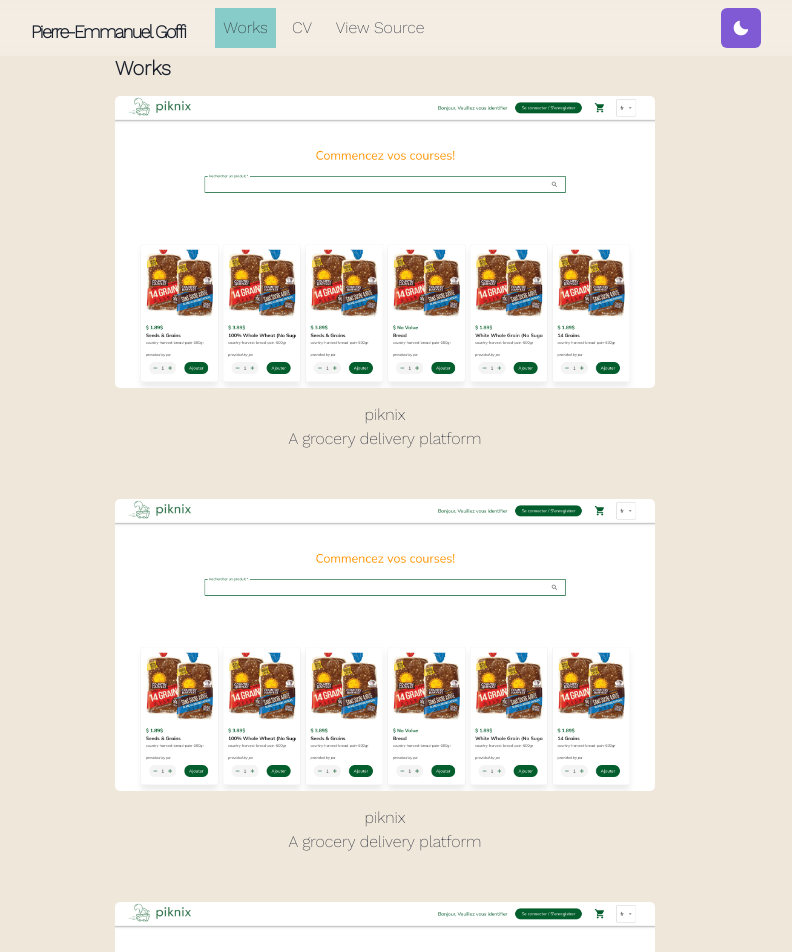
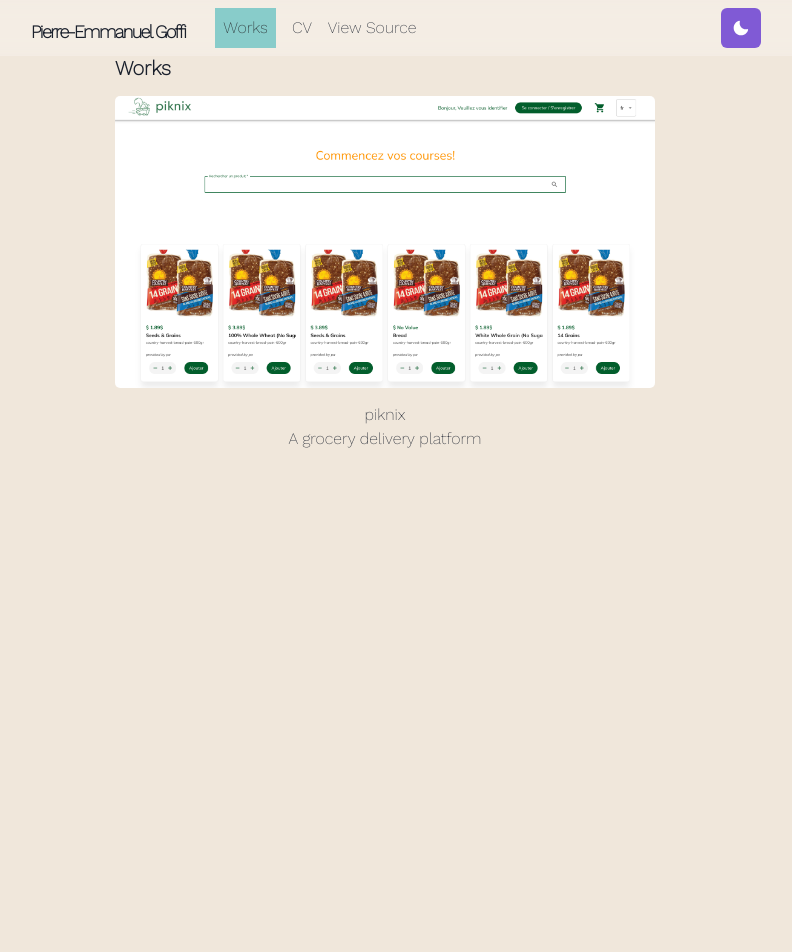
Before and after one commit to chapsag/portfolio, a Next.js app: page /works in a window 1280 px wide. Shown: the top 952 px of the page, without its empty margins (255-1047 px from the left). After the commit the page ends 800 px from the top, so only its background shows below. Built offline with nearby package versions, Linux system fonts and the light colour scheme.

Commit message:
Fixing github link bug | update readme

```diff
--- a/src/components/navbar.tsx
+++ b/src/components/navbar.tsx
@@ -85,9 +85,9 @@ const Navbar = (props: NavbarProps) => {
           <LinkItem href="/CV" path={path}>
             CV
           </LinkItem>
-          <LinkItem href="https://github.com/chapsag/portfolio" path={path}>
+          <NextLink href="https://github.com/chapsag/portfolio">
             View Source
-          </LinkItem>
+          </NextLink>
         </Stack>
         <Box flex={1} align="right">
           <ThemeToggleButton />
--- a/src/pages/works.tsx
+++ b/src/pages/works.tsx
@@ -17,16 +17,6 @@ const Works = () => {
               A grocery delivery platform
             </WorkGridItem>
           </Section>
-          <Section>
-            <WorkGridItem id="piknix" title="piknix" thumbnail={piknix}>
-              A grocery delivery platform
-            </WorkGridItem>
-          </Section>
-          <Section>
-            <WorkGridItem id="piknix" title="piknix" thumbnail={piknix}>
-              A grocery delivery platform
-            </WorkGridItem>
-          </Section>
         </SimpleGrid>
       </Container>
     </Layout>
```
Also changed, not shown: 1 other file (tests, documents, lock files or other folders).
